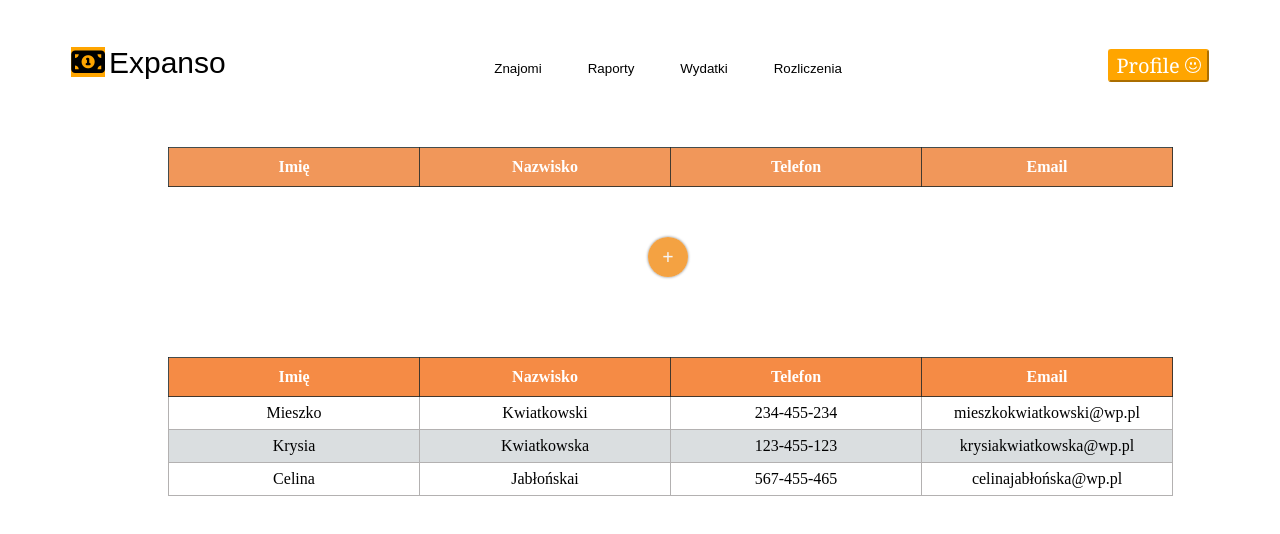
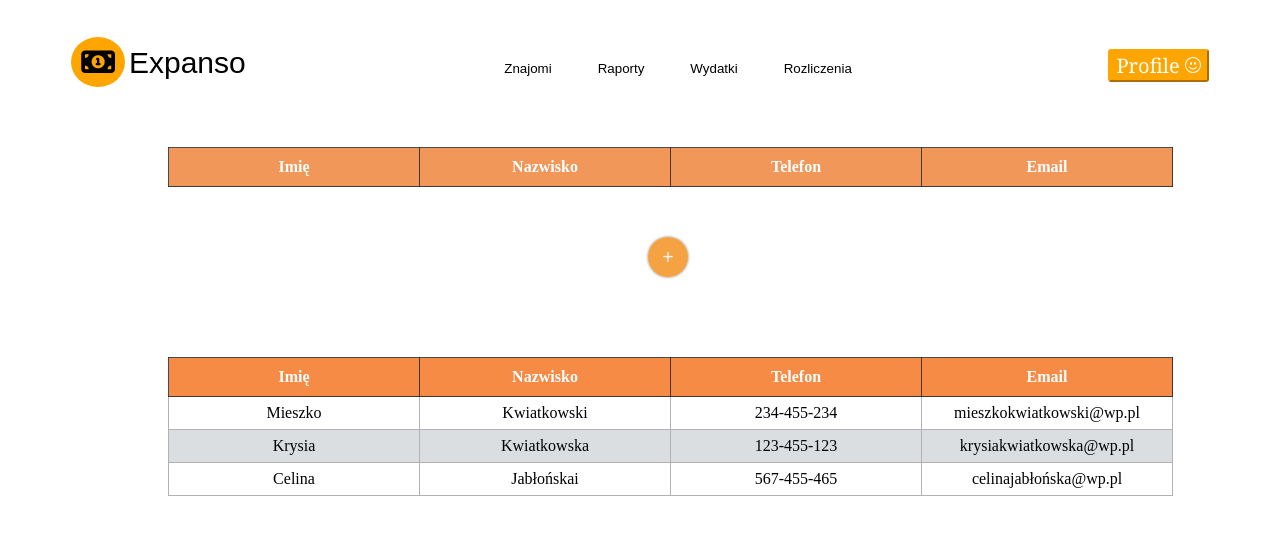
Before and after one commit to MatyldaB94/Expanso, a plain HTML site: page Friends/index.html in a window 1280 px wide. Drawn offline with Linux system fonts and the light colour scheme.

Commit message:
refactor: add border-radius in style.css

```diff
--- a/Friends/style.css
+++ b/Friends/style.css
@@ -44,6 +44,8 @@
 .icon {
     background-color: orange;
     font-size: 30px;
+    border-radius: 50%;
+    border: 10px solid orange;
 }
 
 .title {
```
